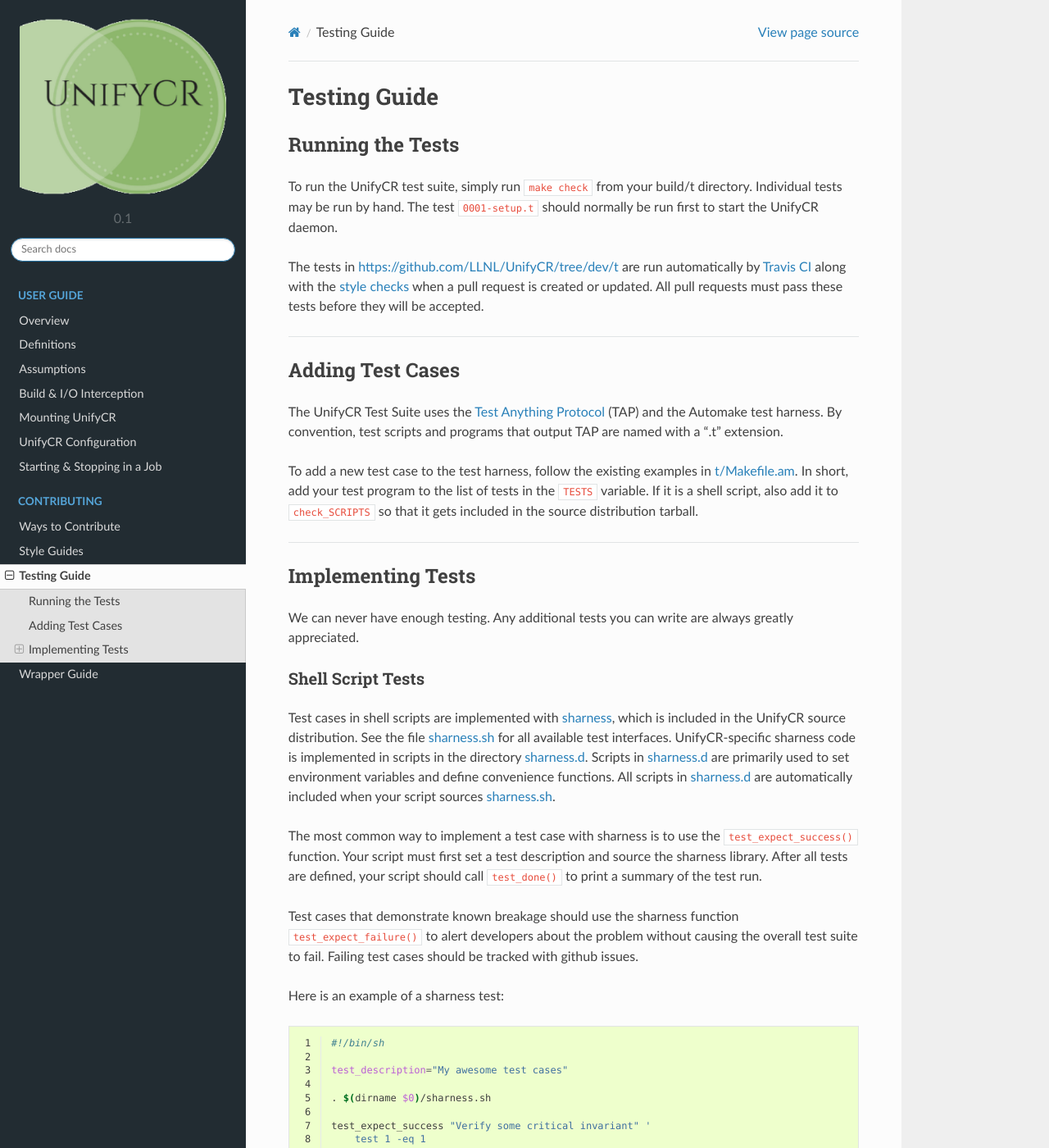
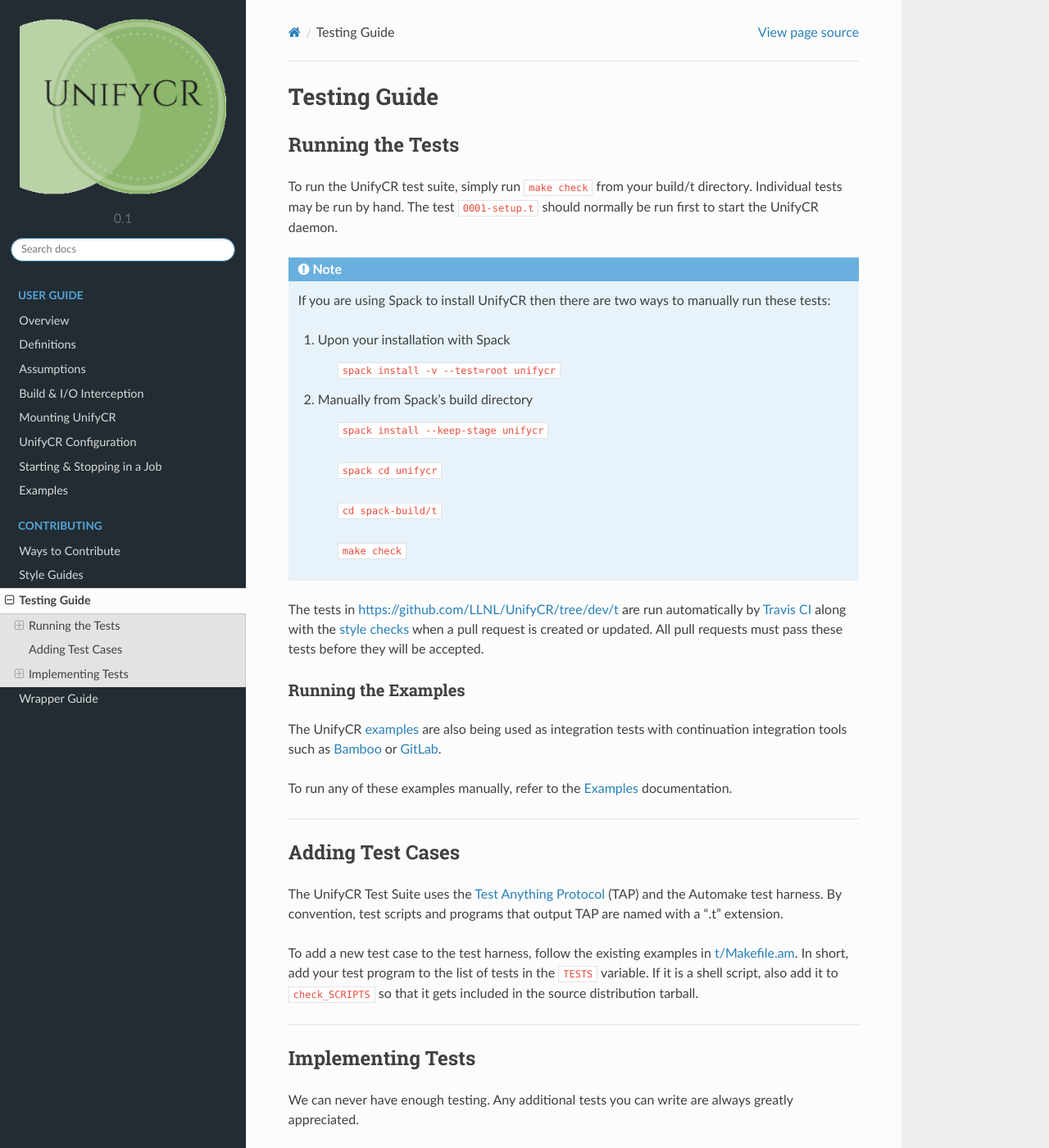
Before and after one commit to CamStan/test-docs, a Sphinx documentation site: the page built from unifycr-docs/docs/testing.rst, in a window 1280 px wide and 1400 px high. Shown: the whole window at 82% size. Built offline with Sphinx 7.4.7 and the Read the Docs theme 2.0.0, drawn with Linux system fonts in a browser that asks for light colours.

Commit message:
Add examples page and info

```diff
--- a/unifycr-docs/docs/index.rst
+++ b/unifycr-docs/docs/index.rst
@@ -18,6 +18,7 @@ UnifyCR: A file system for burst buffers
    api-mount
    configuration
    start-stop
+   examples
 
 .. toctree::
    :maxdepth: 2
--- a/unifycr-docs/docs/testing.rst
+++ b/unifycr-docs/docs/testing.rst
@@ -9,13 +9,40 @@ To run the UnifyCR test suite, simply run ``make check`` from your build/t
 directory. Individual tests may be run by hand. The test ``0001-setup.t``
 should normally be run first to start the UnifyCR daemon.
 
+.. note::
+
+    If you are using Spack to install UnifyCR then there are two ways to
+    manually run these tests:
+
+    1. Upon your installation with Spack
+
+        ``spack install -v --test=root unifycr``
+
+    2. Manually from Spack's build directory
+
+        ``spack install --keep-stage unifycr``
+
+        ``spack cd unifycr``
+
+        ``cd spack-build/t``
+
+        ``make check``
+
 The tests in https://github.com/LLNL/UnifyCR/tree/dev/t are run automatically
 by `Travis CI`_ along with the :ref:`style checks <style-check-label>` when a
 pull request is created or updated. All pull requests must pass these tests
 before they will be accepted.
 
-.. Running the Examples
-   --------------------
+Running the Examples
+--------------------
+
+The UnifyCR examples_ are also being used as integration tests with
+continuation integration tools such as Bamboo_ or GitLab_.
+
+To run any of these examples manually, refer to the :doc:`examples`
+documentation.
+
+.. add information on running all of these when the process is developed
 
 ------------
 
@@ -129,6 +156,9 @@ Here is an example libtap test:
 
 .. explicit external hyperlink targets
 
+.. _Bamboo: https://www.atlassian.com/software/bamboo
+.. _GitLab: https://about.gitlab.com
+.. _examples: https://github.com/LLNL/UnifyCR/tree/dev/examples/src
 .. _libtap library: https://github.com/zorgnax/libtap
 .. _lib/testutil.c: https://github.com/LLNL/UnifyCR/blob/dev/t/lib/testutil.c
 .. _Test Anything Protocol: https://testanything.org
```
Also changed, not shown: unifycr-docs/docs/examples.rst (added, +129 -0 lines).
